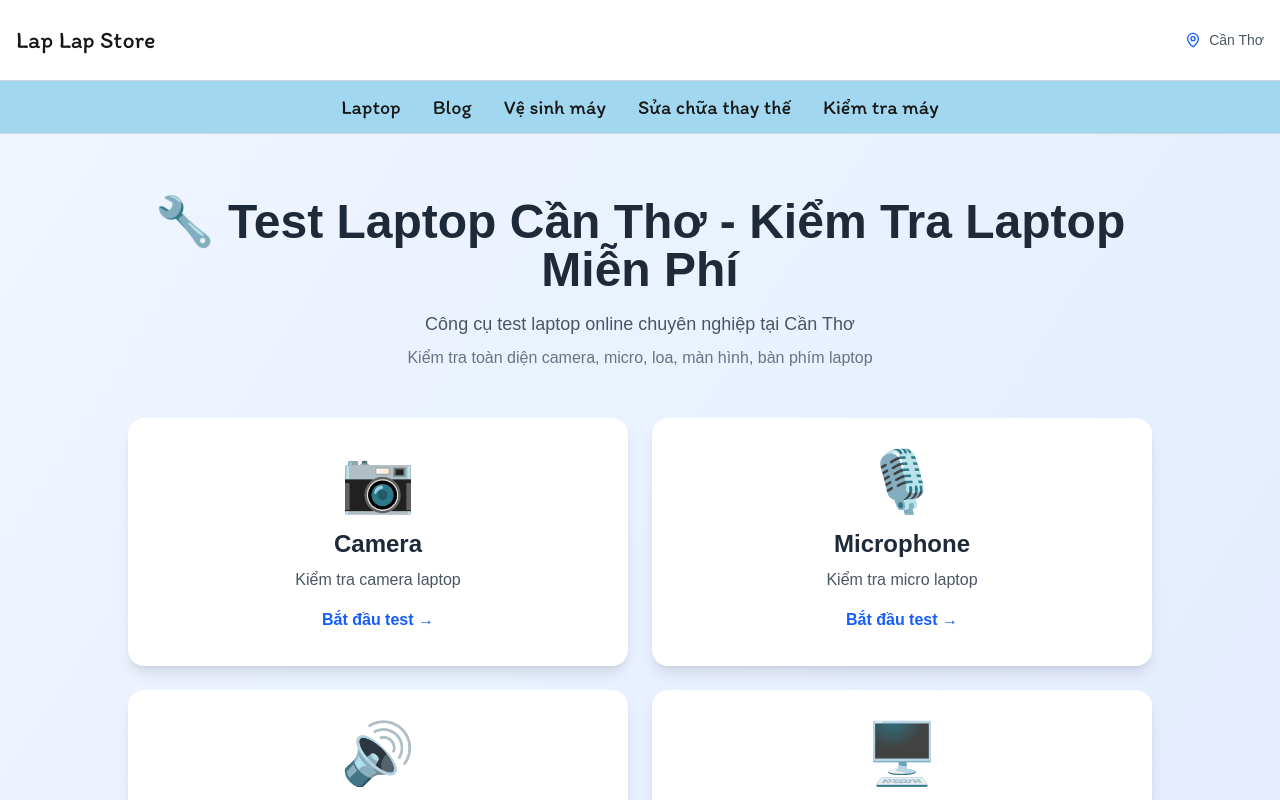
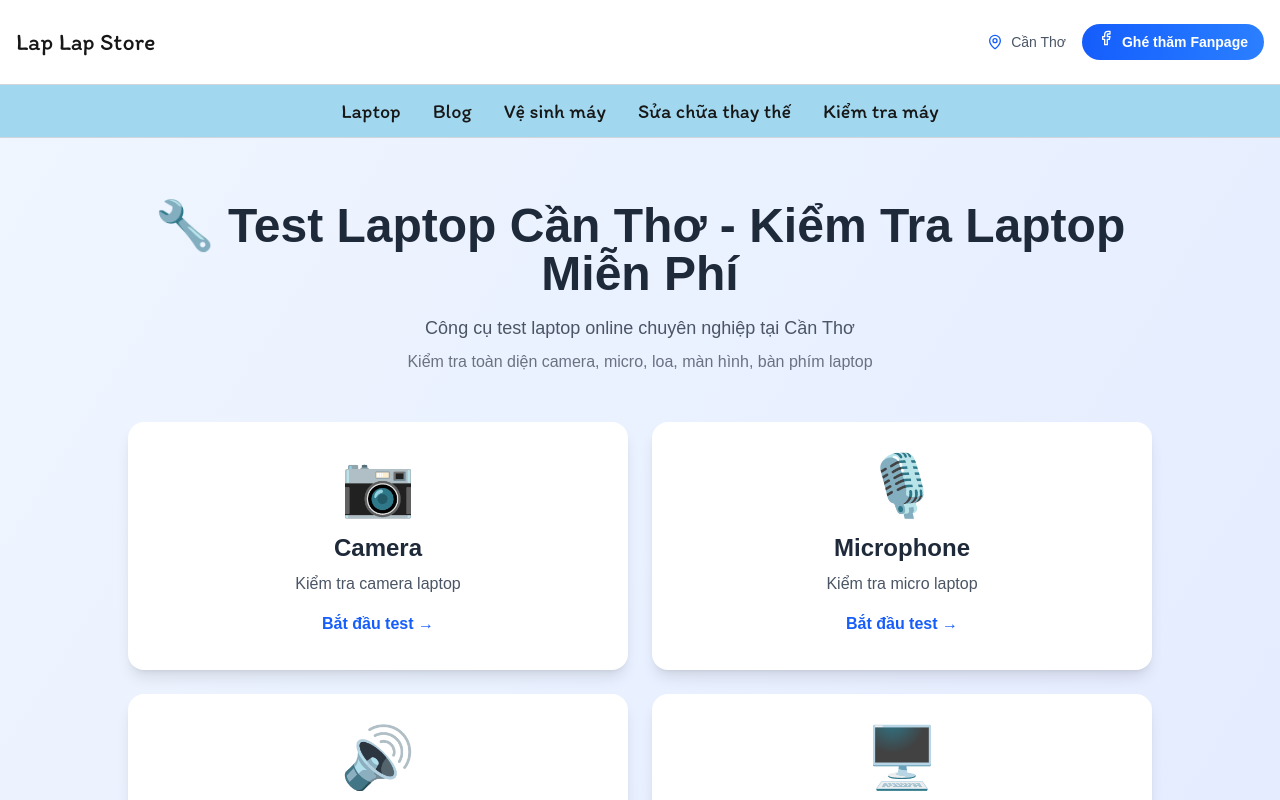
Before and after one commit to tranphihao2k3/LapLap, a Next.js app: page /test in a window 1280 px wide. Shown: the top 800 px of the page. Built offline with nearby package versions, Linux system fonts and the light colour scheme.

Commit message:
feat: add animated fanpage button to header

```diff
--- a/components/Header.tsx
+++ b/components/Header.tsx
@@ -2,7 +2,7 @@
 
 import Link from "next/link";
 import { Itim } from "next/font/google";
-import { MapPin, Menu, X } from "lucide-react";
+import { MapPin, Menu, X, Facebook } from "lucide-react";
 import { useState } from "react";
 
 const itim = Itim({
@@ -36,6 +36,18 @@ export default function Header() {
                             <MapPin className="w-4 h-4 text-blue-600" />
                             <span className="font-medium">Cần Thơ</span>
                         </div>
+
+                        {/* Fanpage Button - Highlights */}
+                        <a
+                            href="https://facebook.com/laplapstore"
+                            target="_blank"
+                            rel="noopener noreferrer"
+                            className="hidden sm:flex items-center gap-2 px-4 py-2 bg-gradient-to-r from-blue-600 to-blue-500 text-white rounded-full hover:shadow-lg transition-all transform hover:-translate-y-0.5 group relative overflow-hidden"
+                        >
+                            <div className="absolute inset-0 bg-white/20 translate-x-[-100%] group-hover:translate-x-[100%] transition-transform duration-700"></div>
+                            <Facebook className="w-4 h-4 animate-bounce" />
+                            <span className="font-bold text-sm">Ghé thăm Fanpage</span>
+                        </a>
 
                         {/* Mobile Menu Button */}
                         <button
@@ -98,6 +110,19 @@ export default function Header() {
                         </div>
                     </div>
 
+                    {/* Mobile Fanpage Button */}
+                    <div className="px-6 pb-2 pt-4">
+                        <a
+                            href="https://facebook.com/laplapstore"
+                            target="_blank"
+                            rel="noopener noreferrer"
+                            className="flex items-center justify-center gap-2 w-full px-4 py-3 bg-[#1877F2] text-white rounded-xl shadow-md font-bold active:scale-95 transition-transform"
+                        >
+                            <Facebook className="w-5 h-5 animate-pulse" />
+                            <span>Ghé thăm Fanpage</span>
+                        </a>
+                    </div>
+
                     {/* Menu Items */}
                     <nav className="p-4">
                         <ul className="space-y-2">
```
